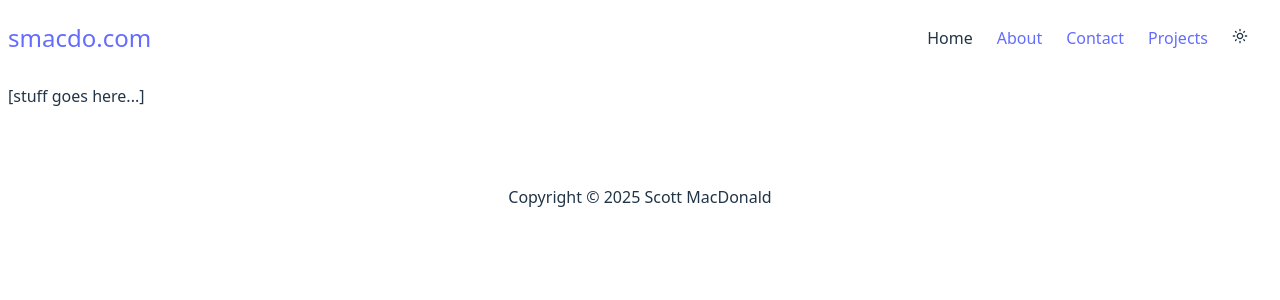
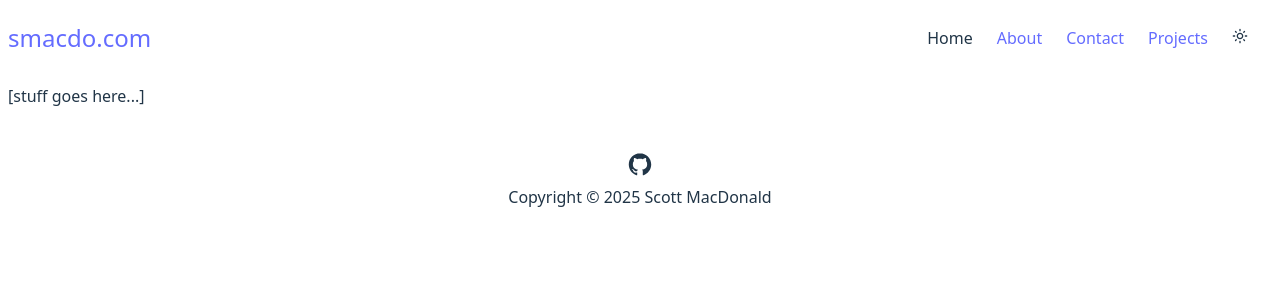
Before and after one commit to smacdo/smacdo_www, a React (Vite) app: page / in a window 1280 px wide. Shown: the top 300 px of the page. Built offline with nearby package versions, Linux system fonts and the light colour scheme.

Commit message:
bugfix GitHub badge not showing on light mode

```diff
--- a/src/App.css
+++ b/src/App.css
@@ -41,5 +41,5 @@
 }
 
 .badgelink {
-    color: white;
+    color: calc(var(--text-color));
 }
--- a/src/index.css
+++ b/src/index.css
@@ -55,7 +55,8 @@ button:focus-visible {
 @media (prefers-color-scheme: light) {
     :root {
         color: #213547;
-        background-color: #ffffff;
+        --background-color: #ffffff;
+        --text-color: #000000;
     }
 
     a:hover {
```
